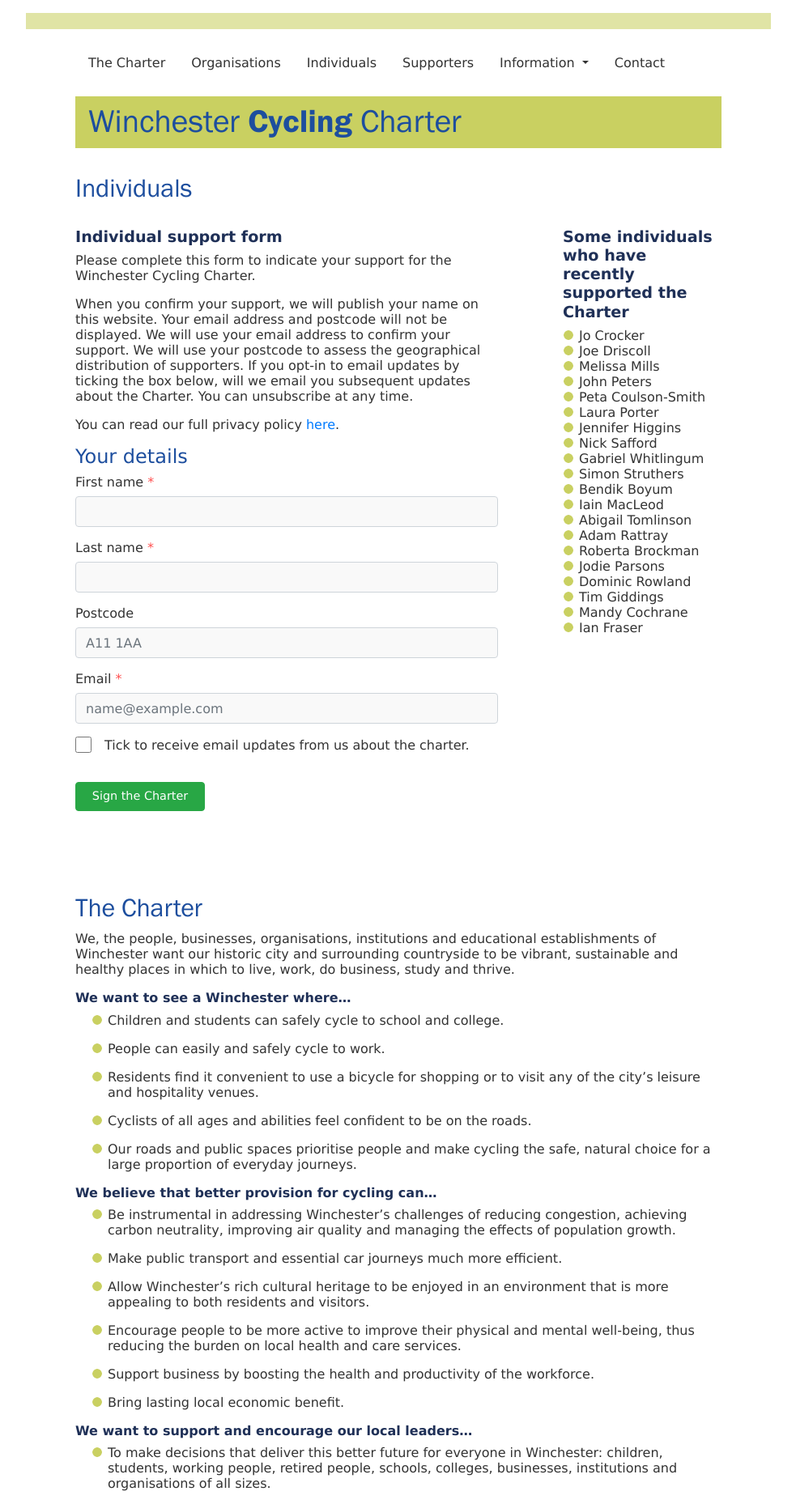
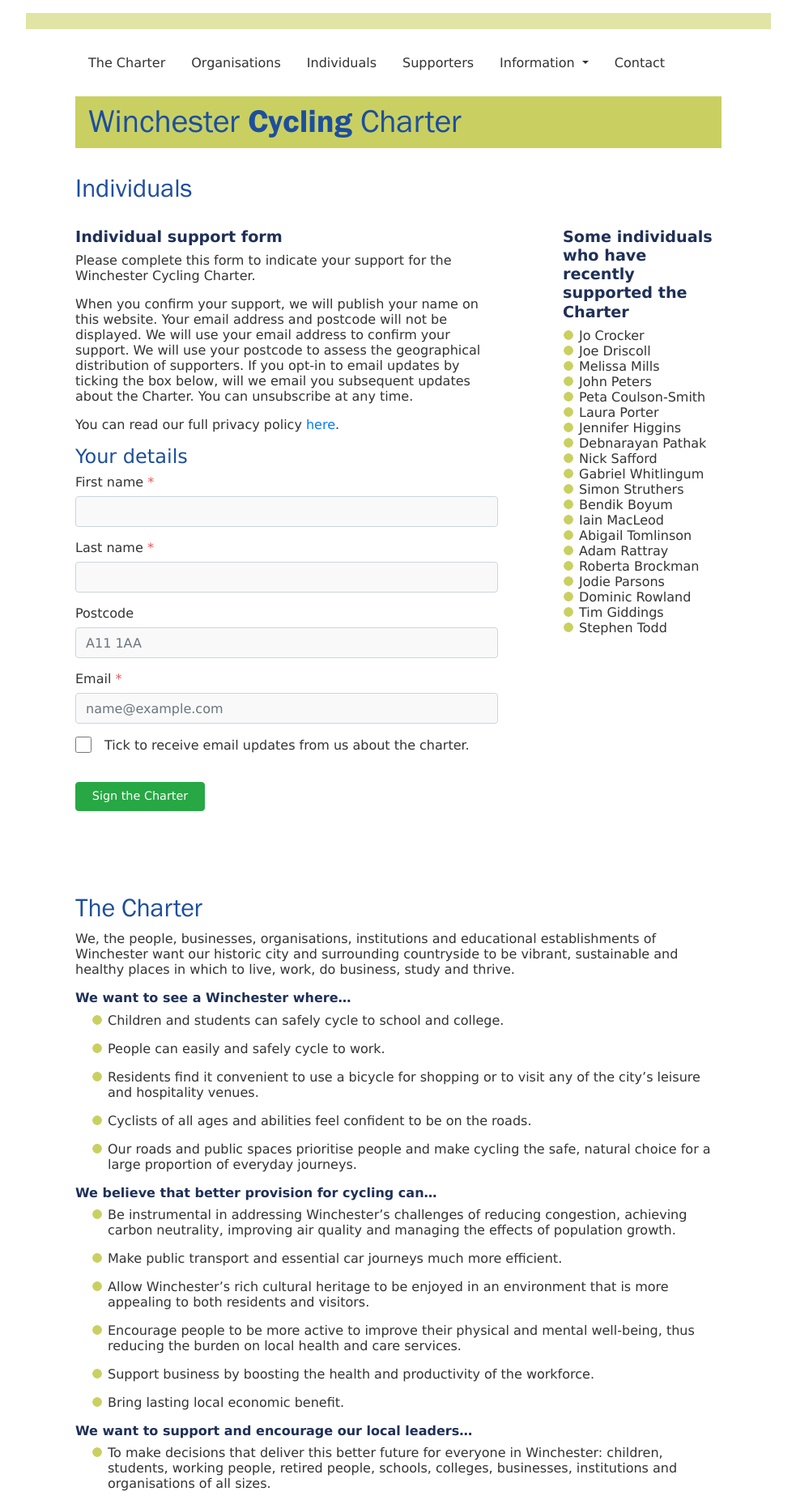
Before and after one commit to winchestercyclingcharter/winchestercyclingcharter.github.io, a Jekyll site: the page built from ind-page.md, in a window 1280 px wide. Shown: the whole page at 81% size, without its empty margins (148-1131 px from the left). Built offline with Jekyll 4.4.1, drawn with Linux system fonts in a browser that asks for light colours; nearby versions of some CDN libraries.

Commit message:
Update people.yml

```diff
--- a/_data/people.yml
+++ b/_data/people.yml
@@ -340,3 +340,5 @@
 - { lastname: Porter , firstname: Laura, dt: 20210320-213358-857899 }
 - { lastname: Peters, firstname: John, dt: 20210321-175639-468459 }
 - { lastname: Crocker, firstname: Jo, dt: 20210323-121405-322397 }
+- { lastname: Todd, firstname: Stephen, dt: 20210320-093749-095917 }
+- { lastname: Pathak, firstname: Debnarayan , dt: 20210320-194110-387559 }
```
